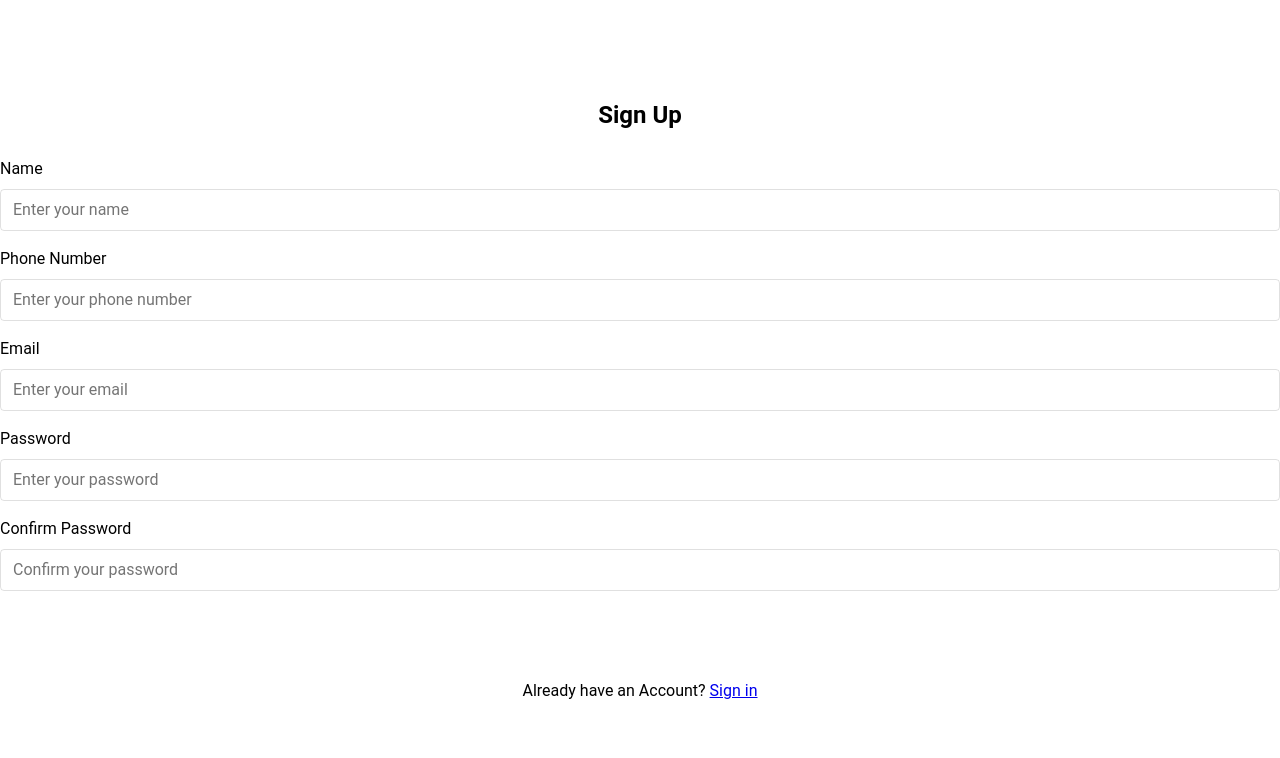
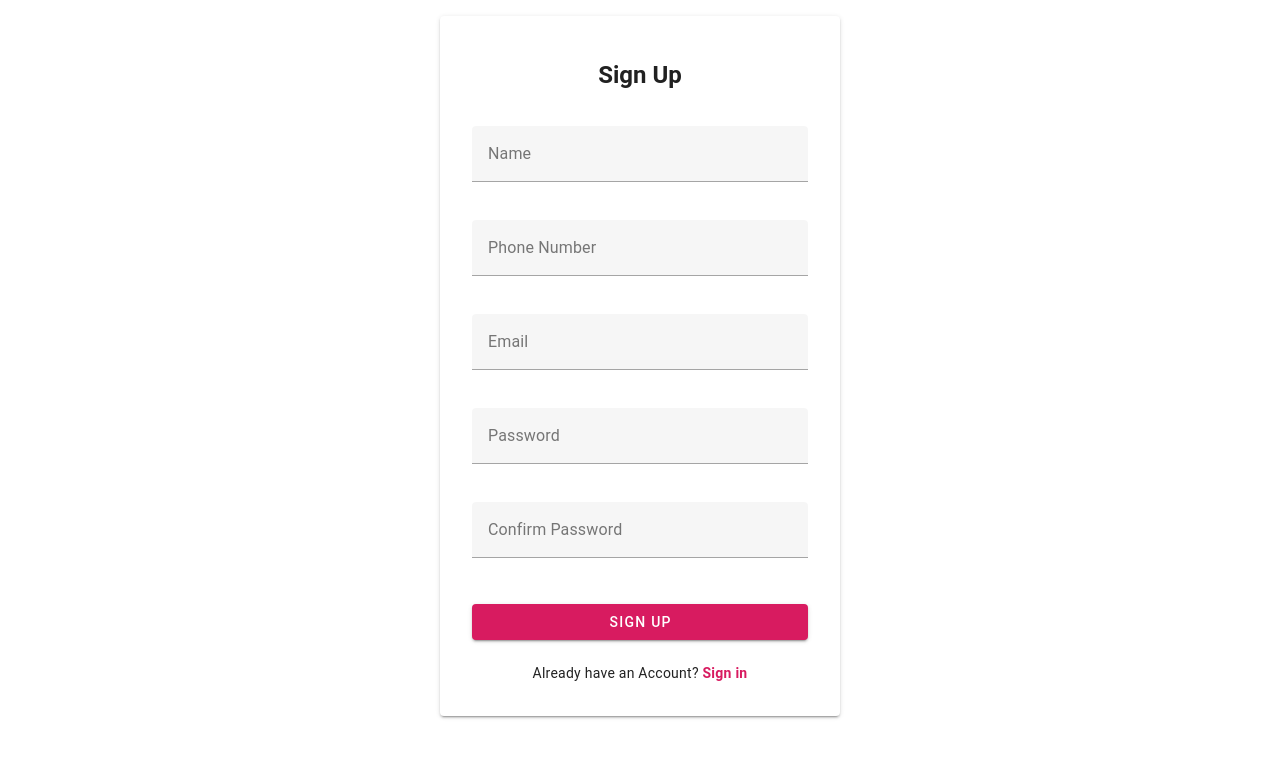
Before and after one commit to prasanthvercel/newjoelai, a Vue app: page /signup in a window 1280 px wide. Shown: the top 758 px of the page. Built offline with nearby package versions, Linux system fonts and the light colour scheme; no server answers.

Commit message:
design changed to vuetify

```diff
--- a/src/components/Login.vue
+++ b/src/components/Login.vue
@@ -1,69 +1,74 @@
 <template>
-  <div class="relative min-h-screen bg-gray-100 flex flex-col justify-center items-center overflow-hidden">
-    <!-- Background Wave -->
-    <div class="absolute top-0 left-0 w-full h-1/2 bg-pink-300" style="clip-path: ellipse(100% 55% at 48% 45%);"></div>
+  <v-container fluid class="fill-height d-flex flex-column justify-center align-center">
+    <!-- Background Wave (simplified - Vuetify equivalent or custom if needed) -->
+    <!-- For a simple background color, you can apply it to the container or a parent element -->
+    <!-- For complex shapes like your current wave, you might need custom CSS or an SVG -->
 
-    <div class="relative z-10 bg-white p-8 rounded-lg shadow-md w-full max-w-sm">
-      <h2 class="text-2xl font-bold text-center text-gray-800 mb-6">Sign in</h2>
+    <v-card class="pa-8" elevation="2" width="100%" max-width="400">
+      <v-card-title class="text-h5 font-weight-bold text-center mb-6">Sign in</v-card-title>
 
       <!-- Toast Notification -->
-      <div v-if="toast.message" :class="['p-3 mb-4 text-sm rounded-md', toast.type === 'success' ? 'bg-green-100 text-green-800' : 'bg-red-100 text-red-800']" role="alert">
+      <v-alert
+        v-if="toast.message"
+        :type="toast.type"
+        dense
+        closable
+        class="mb-4"
+      >
         {{ toast.message }}
-      </div>
+      </v-alert>
 
-      <form @submit.prevent="handleLogin">
-        <div class="mb-4">
-          <label for="email" class="block text-gray-700 text-sm font-bold mb-2">Email</label>
-          <input
-            type="email"
-            id="email"
+      <v-form @submit.prevent="handleLogin">
+        <v-text-field
           v-model="email"
+          label="Email"
+          outlined
+          dense
           required
-            class="shadow appearance-none border rounded w-full py-2 px-3 text-gray-700 leading-tight focus:outline-none focus:shadow-outline"
-            placeholder="i.e. demo@email.com"
-          />
-        </div>
-        <div class="mb-6">
-          <label for="password" class="block text-gray-700 text-sm font-bold mb-2">Password</label>
-          <input
+          class="mb-4"
+        ></v-text-field>
+
+        <v-text-field
+          v-model="password"
+          label="Password"
+          outlined
+          dense
+          required
           type="password"
-            id="password"
-            v-model="password"
-            required
-            class="shadow appearance-none border rounded w-full py-2 px-3 text-gray-700 mb-3 leading-tight focus:outline-none focus:shadow-outline"
-            placeholder="Enter your password"
-          />
-          <!-- Forgot Password Link -->
-          <div class="flex justify-between items-center text-sm">
-            <label class="flex items-center">
-              <input type="checkbox" class="form-checkbox">
-              <span class="ml-2 text-gray-600">Remember Me</span>
-            </label>
-             <router-link to="/forgot-password" class="inline-block align-baseline font-bold text-sm text-pink-500 hover:text-pink-800">
+          class="mb-2"
+        ></v-text-field>
+
+        <!-- Forgot Password and Remember Me -->
+        <div class="d-flex justify-space-between align-center text-caption mb-6">
+          <v-checkbox
+            label="Remember Me"
+            dense
+            hide-details
+          ></v-checkbox>
+          <router-link to="/forgot-password" class="text-pink-darken-1 font-weight-bold text-decoration-none">
             Forgot Password?
           </router-link>
         </div>
 
-        </div>
-        <div class="flex items-center justify-between">
-          <button
+        <v-btn
           type="submit"
-            class="bg-pink-500 hover:bg-pink-700 text-white font-bold py-2 px-4 rounded focus:outline-none focus:shadow-outline w-full"
+          color="pink-darken-1"
+          large
+          block
         >
           Login
-          </button>
-        </div>
-      </form>
+        </v-btn>
+      </v-form>
 
       <!-- Sign Up Link -->
-      <p class="text-center text-gray-600 text-xs mt-6">
+      <p class="text-center text-body-2 mt-6">
         Don't have an Account?
-        <router-link to="/signup" class="inline-block align-baseline font-bold text-sm text-pink-500 hover:text-pink-800">
+        <router-link to="/signup" class="text-pink-darken-1 font-weight-bold text-decoration-none">
           Sign up
         </router-link>
       </p>
-    </div>
-  </div>
+    </v-card>
+  </v-container>
 </template>
 
 <script setup>
@@ -107,5 +112,5 @@ const handleLogin = async () => {
 </script>
 
 <style scoped>
-/* Tailwind classes are used for styling, no custom styles needed here */
+/* Vuetify handles most styling, custom styles can be added here if necessary */
 </style>
--- a/src/components/SignUp.vue
+++ b/src/components/SignUp.vue
@@ -1,97 +1,95 @@
 <template>
-  <div class="relative min-h-screen bg-gray-100 flex flex-col justify-center items-center overflow-hidden">
-    <!-- Background Wave -->
-    <div class="absolute top-0 left-0 w-full h-1/2 bg-pink-300" style="clip-path: ellipse(100% 55% at 48% 45%);"></div>
+  <v-container fluid class="fill-height d-flex flex-column justify-center align-center">
+    <!-- Background Wave (simplified - Vuetify equivalent or custom if needed) -->
+    <!-- For a simple background color, you can apply it to the container or a parent element -->
+    <!-- For complex shapes like your current wave, you might need custom CSS or an SVG -->
 
-    <div class="relative z-10 bg-white p-8 rounded-lg shadow-md w-full max-w-sm">
-      <h2 class="text-2xl font-bold text-center text-gray-800 mb-6">Sign Up</h2>
+    <v-card class="pa-8" elevation="2" width="100%" max-width="400">
+      <v-card-title class="text-h5 font-weight-bold text-center mb-6">Sign Up</v-card-title>
 
       <!-- Toast Notification -->
-      <div v-if="toast.message" :class="['p-3 mb-4 text-sm rounded-md', toast.type === 'success' ? 'bg-green-100 text-green-800' : 'bg-red-100 text-red-800']" role="alert">
+      <v-alert
+        v-if="toast.message"
+        :type="toast.type"
+        dense
+        closable
+        class="mb-4"
+      >
         {{ toast.message }}
-      </div>
+      </v-alert>
 
-      <form @submit.prevent="handleSignUp">
-        <div class="mb-4">
-          <label for="name" class="block text-gray-700 text-sm font-bold mb-2">Name</label>
-          <input
-            type="text"
-            id="name"
+      <v-form @submit.prevent="handleSignUp">
+        <v-text-field
           v-model="name"
+          label="Name"
+          outlined
+          dense
           required
-            class="shadow appearance-none border rounded w-full py-2 px-3 text-gray-700 leading-tight focus:outline-none focus:shadow-outline"
-            placeholder="Enter your name"
-          />
-          <span v-if="errors.name" class="text-red-500 text-xs italic">{{ errors.name }}</span>
-        </div>
-        <div class="mb-4">
-          <label for="phone" class="block text-gray-700 text-sm font-bold mb-2">Phone Number</label>
-          <input
-            type="tel"
-            id="phone"
+          class="mb-4"
+          :error-messages="errors.name"
+        ></v-text-field>
+
+        <v-text-field
           v-model="phone"
+          label="Phone Number"
+          outlined
+          dense
           required
-            class="shadow appearance-none border rounded w-full py-2 px-3 text-gray-700 leading-tight focus:outline-none focus:shadow-outline"
-            placeholder="Enter your phone number"
-          />
-           <span v-if="errors.phone" class="text-red-500 text-xs italic">{{ errors.phone }}</span>
-        </div>
-        <div class="mb-4">
-          <label for="email" class="block text-gray-700 text-sm font-bold mb-2">Email</label>
-          <input
-            type="email"
-            id="email"
+          class="mb-4"
+          :error-messages="errors.phone"
+        ></v-text-field>
+
+        <v-text-field
           v-model="email"
+          label="Email"
+          outlined
+          dense
           required
-            class="shadow appearance-none border rounded w-full py-2 px-3 text-gray-700 leading-tight focus:outline-none focus:shadow-outline"
-            placeholder="Enter your email"
-          />
-          <span v-if="errors.email" class="text-red-500 text-xs italic">{{ errors.email }}</span>
-        </div>
-        <div class="mb-4">
-          <label for="password" class="block text-gray-700 text-sm font-bold mb-2">Password</label>
-          <input
+          class="mb-4"
+          :error-messages="errors.email"
+        ></v-text-field>
+
+        <v-text-field
+          v-model="password"
+          label="Password"
+          outlined
+          dense
+          required
           type="password"
-            id="password"
-            v-model="password"
+          class="mb-4"
+          :error-messages="errors.password"
+        ></v-text-field>
+
+        <v-text-field
+          v-model="confirmPassword"
+          label="Confirm Password"
+          outlined
+          dense
           required
-            class="shadow appearance-none border rounded w-full py-2 px-3 text-gray-700 leading-tight focus:outline-none focus:shadow-outline"
-            placeholder="Enter your password"
-          />
-          <span v-if="errors.password" class="text-red-500 text-xs italic">{{ errors.password }}</span>
-        </div>
-         <div class="mb-6">
-          <label for="confirm-password" class="block text-gray-700 text-sm font-bold mb-2">Confirm Password</label>
-          <input
           type="password"
-            id="confirm-password"
-            v-model="confirmPassword"
-            required
-            class="shadow appearance-none border rounded w-full py-2 px-3 text-gray-700 leading-tight focus:outline-none focus:shadow-outline"
-            placeholder="Confirm your password"
-          />
-           <span v-if="errors.confirmPassword" class="text-red-500 text-xs italic">{{ errors.confirmPassword }}</span>
-        </div>
+          class="mb-6"
+          :error-messages="errors.confirmPassword"
+        ></v-text-field>
 
-        <div class="flex items-center justify-between">
-          <button
+        <v-btn
           type="submit"
-            class="bg-pink-500 hover:bg-pink-700 text-white font-bold py-2 px-4 rounded focus:outline-none focus:shadow-outline w-full"
+          color="pink-darken-1"
+          large
+          block
         >
           Sign Up
-          </button>
-        </div>
-      </form>
+        </v-btn>
+      </v-form>
 
       <!-- Sign In Link -->
-      <p class="text-center text-gray-600 text-xs mt-6">
+      <p class="text-center text-body-2 mt-6">
         Already have an Account?
-        <router-link to="/login" class="inline-block align-baseline font-bold text-sm text-pink-500 hover:text-pink-800">
+        <router-link to="/login" class="text-pink-darken-1 font-weight-bold text-decoration-none">
           Sign in
         </router-link>
       </p>
-    </div>
-  </div>
+    </v-card>
+  </v-container>
 </template>
 
 <script setup>
@@ -181,5 +179,5 @@ const handleSignUp = async () => {
 </script>
 
 <style scoped>
-/* Tailwind classes are used for styling, no custom styles needed here */
+/* Vuetify handles most styling, custom styles can be added here if necessary */
 </style>
```
Also changed, not shown: src/components/Welcome.vue (+15 -11 lines). Lines whose indentation alone changed are shown as unchanged.
